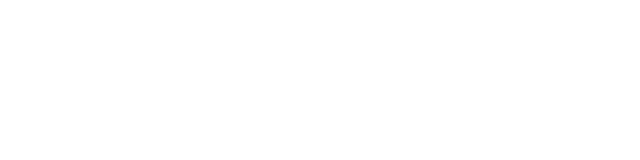
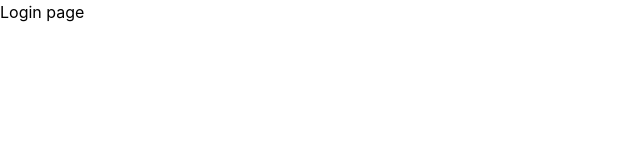
Before and after one commit to JumaQasimiM/ITDesk, a React (Vite) app: page / in a window 1280 px wide. Before the commit this address had no page. Shown: the top 160 px of the page, without its empty margins (0-640 px from the left). Built offline with nearby package versions, Linux system fonts and the light colour scheme.

Commit message:
feat: add login page and register route

```diff
--- a/src/App.tsx
+++ b/src/App.tsx
@@ -3,12 +3,14 @@
 // =========== Pages =============
 
 import Dashboard from "./pages/Dashboard";
+import { Login } from "./pages/Login";
 
 function App() {
   return (
     <>
       <BrowserRouter>
         <Routes>
+          <Route element={<Login />} path="/" />
           <Route element={<Dashboard />} path="/dashboard" />
         </Routes>
       </BrowserRouter>
--- /dev/null
+++ b/src/pages/Login.tsx
@@ -0,0 +1,3 @@
+export const Login = () => {
+  return <h1>Login page</h1>;
+};
```
